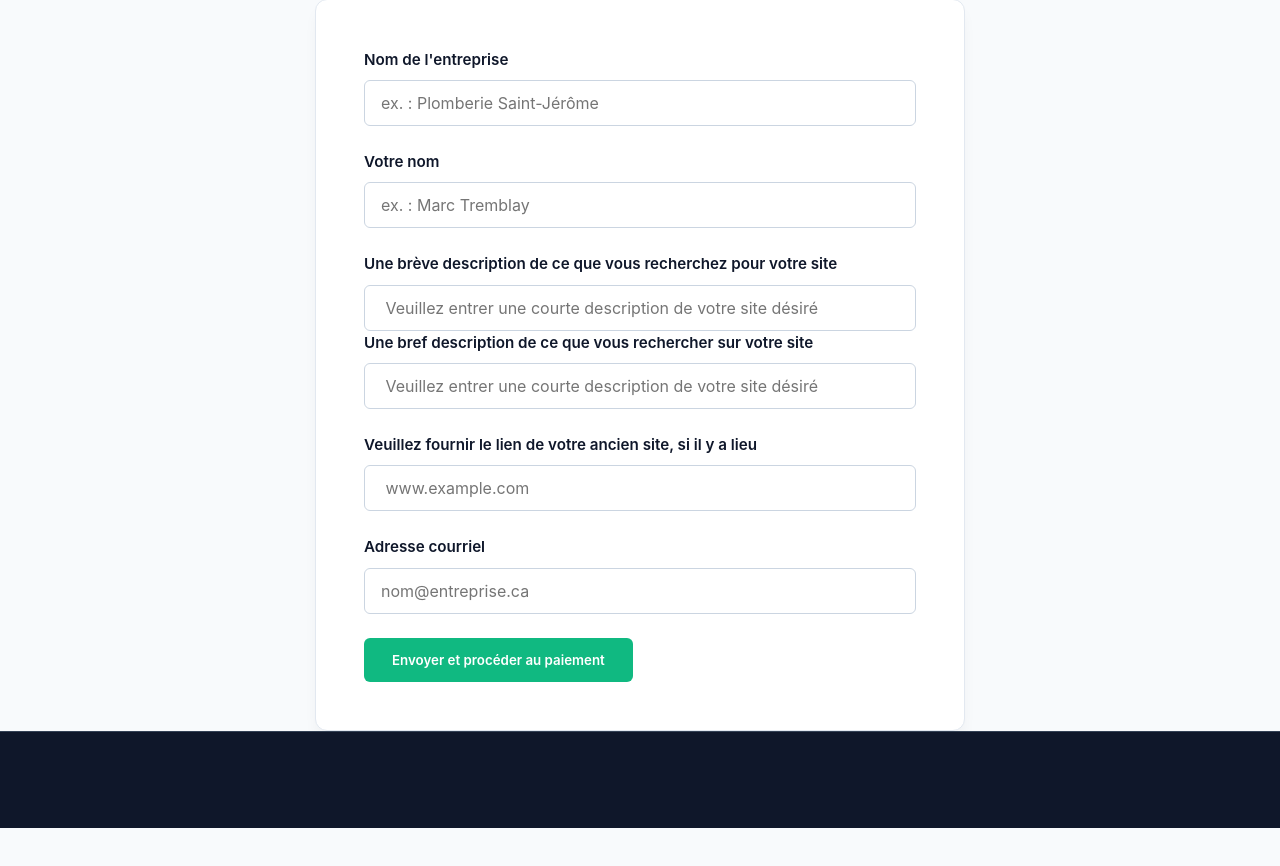
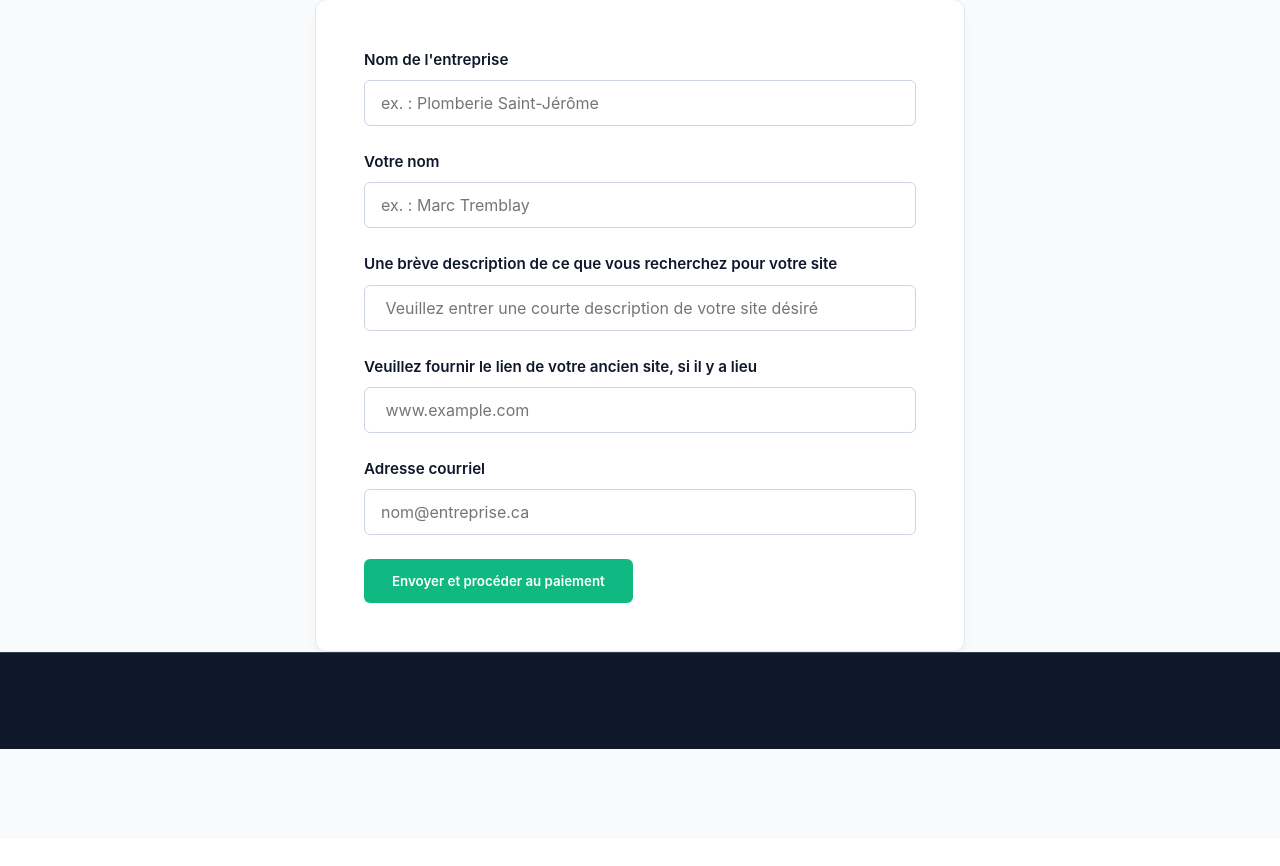
Before and after one commit to warpeace657/Webdevlocal, a plain HTML site: page index.html in a window 1280 px wide. Shown: the part 1627-2493 px from the top of the page. After the commit the page ends 2466 px from the top, so only its background shows below. Drawn offline with Linux system fonts and the light colour scheme.

Commit message:
Update index.html

```diff
--- a/index.html
+++ b/index.html
@@ -96,10 +96,6 @@
                             site</label>
                         <input type="freetext" id="projectdescription" name="description"
                             placeholder=" Veuillez entrer une courte description de votre site désiré" required>
-                        <label for="projectdescription">Une bref description de ce que vous rechercher sur votre
-                            site</label>
-                        <input type="freetext" id="projectdescription" name="description"
-                            placeholder=" Veuillez entrer une courte description de votre site désiré" required>
 
                     </div>
 
```
